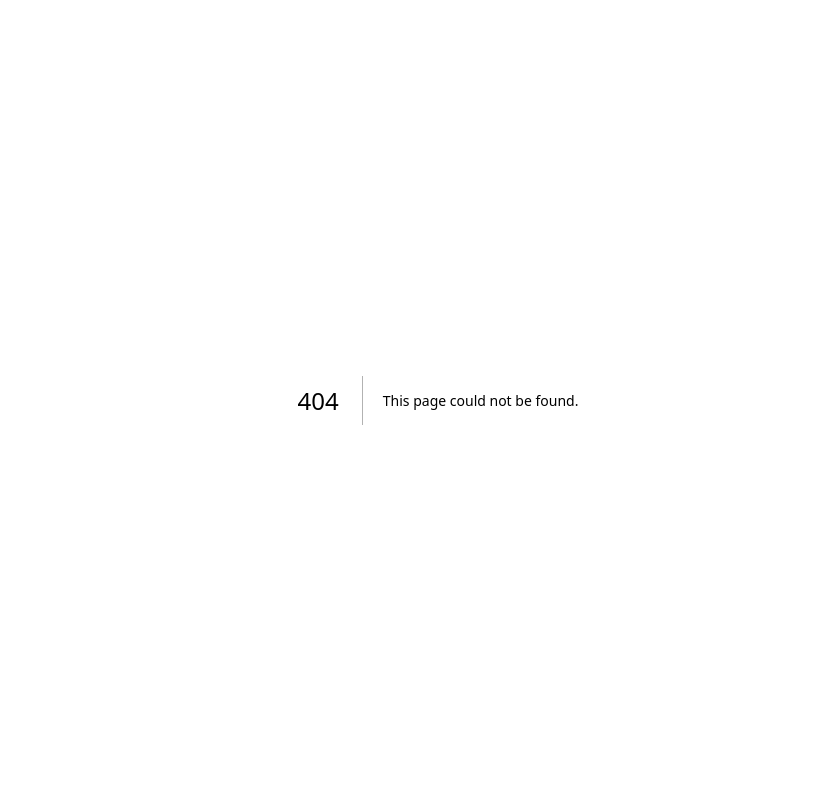
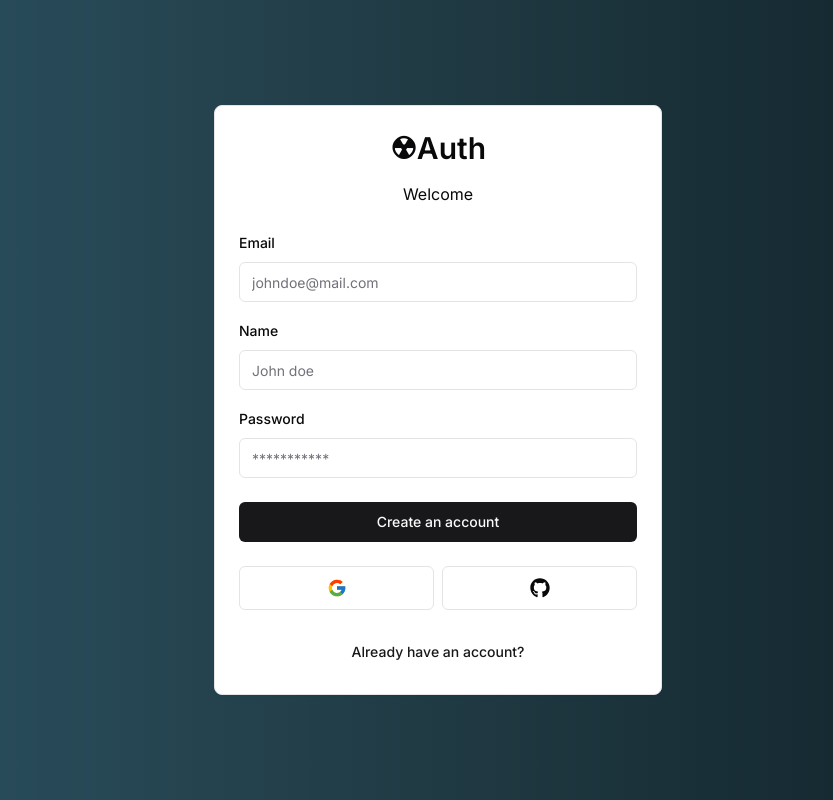
Before and after one commit to shouravrahman/budget-tracker-next14, a Next.js app: page /auth/register in a window 1280 px wide. Before the commit this address had no page. Shown: the whole page, without its empty margins (202-1035 px from the left). Built offline with nearby package versions, Linux system fonts and the light colour scheme.

Commit message:
register form

```diff
--- /dev/null
+++ b/actions/register.ts
@@ -0,0 +1,17 @@
+"use server"
+
+import { registerSchema } from "@/schemas"
+import { z } from "zod"
+
+export const register = async (data: z.infer<typeof registerSchema>) => {
+
+// server side validation
+   const validatedData = registerSchema.safeParse(data)
+
+   if(!validatedData.success){
+   //  return validatedData.error
+    return {error: "Invalid fields"}
+}
+    return {success: "Email sent"}
+
+}
--- /dev/null
+++ b/app/auth/register/page.tsx
@@ -0,0 +1,8 @@
+import { RegisterForm } from "@/components/auth/register-form";
+
+
+const RegisterPage = () => {
+  return <RegisterForm />;
+};
+
+export default RegisterPage;
--- /dev/null
+++ b/components/auth/register-form.tsx
@@ -0,0 +1,128 @@
+"use client";
+import React, { useState, useTransition } from "react";
+import { AuthCard } from "./auth-card";
+import { useForm } from "react-hook-form";
+import { registerSchema } from "@/schemas";
+import { zodResolver } from "@hookform/resolvers/zod";
+import {
+  Form,
+  FormControl,
+  FormField,
+  FormItem,
+  FormLabel,
+  FormMessage,
+} from "../ui/form";
+import { Input } from "../ui/input";
+import { z } from "zod";
+import { Button } from "../ui/button";
+import FormError from "./form-error";
+import FormSuccess from "./form-success";
+import { register } from "@/actions/register";
+
+export const RegisterForm = () => {
+  const [error, setError] = useState<string | undefined>("");
+  const [success, setSuccess] = useState<string | undefined>("");
+  //useTransition Hook Manages the loading/success transition state (isPending) to visually indicate form submission progress (e.g., showing a loading spinner).
+  const [isPending, startTransition] = useTransition();
+
+  // setup react hook form with zod
+  const form = useForm<z.infer<typeof registerSchema>>({
+    resolver: zodResolver(registerSchema),
+    defaultValues: {
+      email: "",
+      password: "",
+      name: "",
+    },
+  });
+  // onsubmit function
+  const onSubmit = (data: z.infer<typeof registerSchema>) => {
+    setError("");
+    setSuccess("");
+    startTransition(() => {
+      register(data).then((data) => {
+        setError(data.error);
+        setSuccess(data.success);
+      });
+    });
+  };
+  return (
+    <AuthCard
+      headerLabel="Welcome"
+      backButtonHref="/auth/login"
+      backButtonLabel="Already have an account?"
+      showSocial
+    >
+      <Form {...form}>
+        <form onSubmit={form.handleSubmit(onSubmit)} className="space-y-6">
+          <div className="space-y-4">
+            {/* email */}
+            <FormField
+              control={form.control}
+              name="email"
+              render={({ field }) => (
+                <FormItem>
+                  <FormLabel>Email</FormLabel>
+                  <FormControl>
+                    <Input
+                      type="email"
+                      {...field}
+                      disabled={isPending}
+                      placeholder="johndoe@mail.com"
+                    />
+                  </FormControl>
+                  <FormMessage />
+                </FormItem>
+              )}
+            />
+            {/* name */}
+            <FormField
+              control={form.control}
+              name="name"
+              render={({ field }) => (
+                <FormItem>
+                  <FormLabel>Name</FormLabel>
+                  <FormControl>
+                    <Input
+                      type="text"
+                      {...field}
+                      disabled={isPending}
+                      placeholder="John doe"
+                    />
+                  </FormControl>
+                  <FormMessage />
+                </FormItem>
+              )}
+            />
+            {/* password */}
+            <FormField
+              control={form.control}
+              name="password"
+              render={({ field }) => (
+                <FormItem>
+                  <FormLabel>Password</FormLabel>
+                  <FormControl>
+                    <Input
+                      type="password"
+                      {...field}
+                      disabled={isPending}
+                      placeholder="***********"
+                    />
+                  </FormControl>
+                  <FormMessage />
+                </FormItem>
+              )}
+            />
+          </div>
+          {/* form error */}
+          <FormError message={error} />
+          {/* form success */}
+          <FormSuccess message={success} />
+          {/* submit button */}
+          <Button className="w-full" type="submit" disabled={isPending}>
+            Create an account
+          </Button>
+        </form>
+      </Form>
+    </AuthCard>
+  );
+};
--- a/schemas/index.ts
+++ b/schemas/index.ts
@@ -9,3 +9,16 @@ export const loginSchema = z.object({
     message: "Password is required"
    }),
    })
+
+export const registerSchema = z.object({
+
+   email: z.string().email({
+    message: "Email is required"
+   }),
+   password: z.string().min(6,{
+    message: "Minimum 6 charecters required"
+   }),
+   name: z.string().min(1,{
+    message: "Name is required"
+   })
+   })
```
